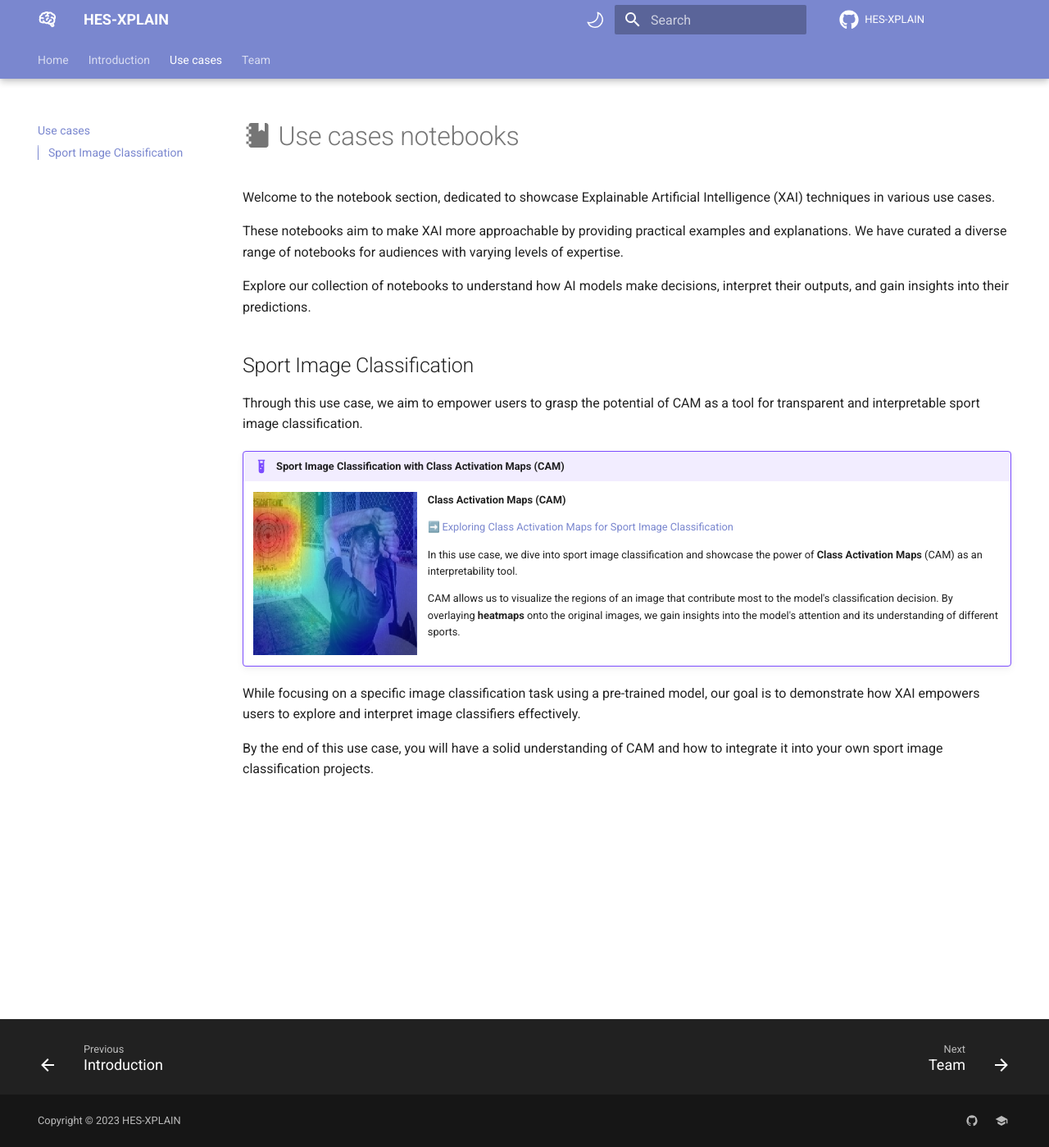
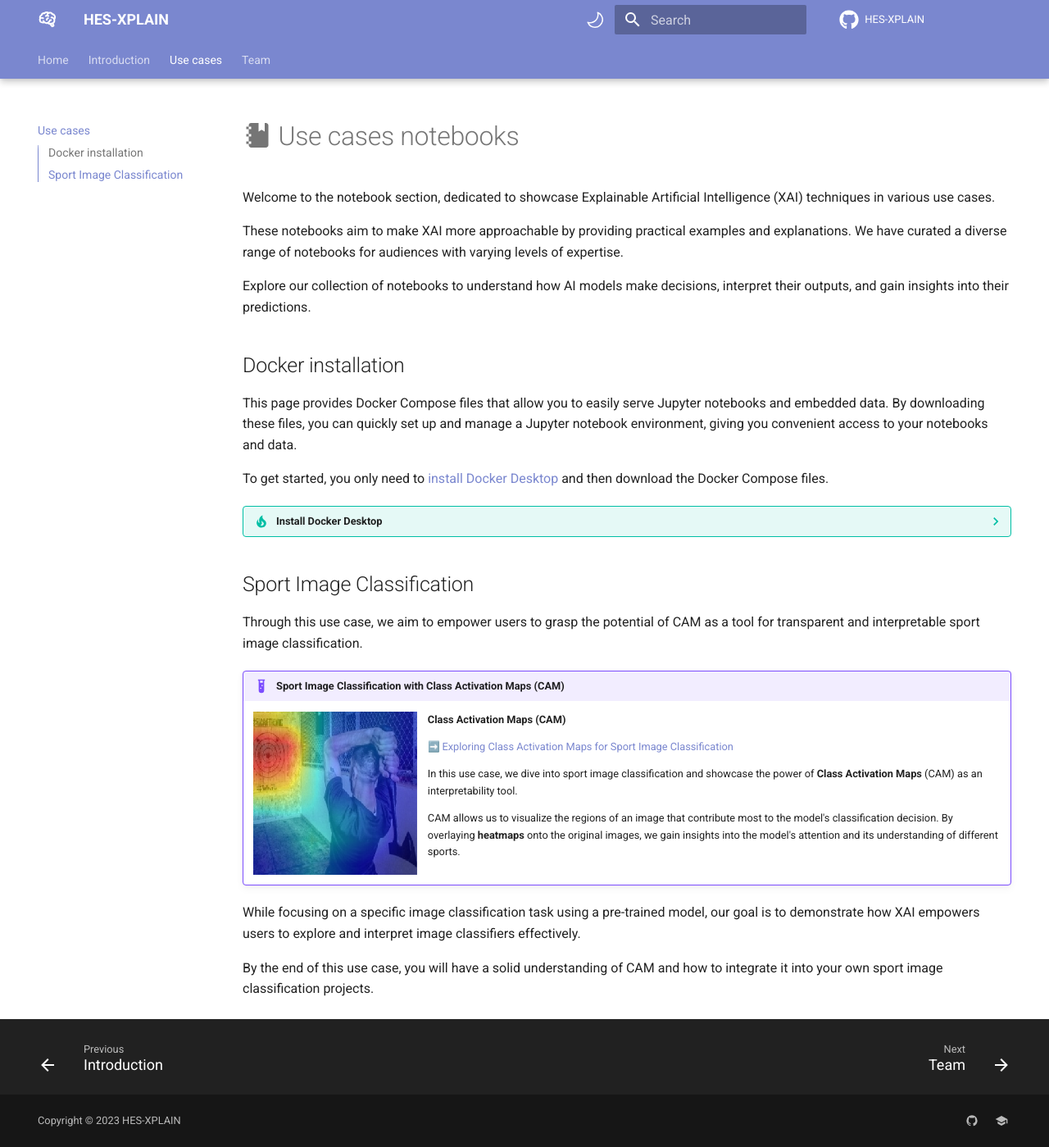
Before and after one commit to HES-XPLAIN/hes-xplain.github.io, an MkDocs documentation site: the page built from docs/notebooks.md, in a window 1280 px wide and 1399 px high. Shown: the whole window at 82% size. Built offline with MkDocs 1.6.1 and Material for MkDocs 9.7.7, drawn with Linux system fonts in a browser that asks for light colours; emoji names are drawn with the system emoji font; comment, search, counter and statistics services are not loaded.

Commit message:
Add Docker compose section

```diff
--- a/docs/notebooks.md
+++ b/docs/notebooks.md
@@ -5,6 +5,21 @@ Welcome to the notebook section, dedicated to showcase Explainable Artificial In
 These notebooks aim to make XAI more approachable by providing practical examples and explanations. We have curated a diverse range of notebooks for audiences with varying levels of expertise.
 
 Explore our collection of notebooks to understand how AI models make decisions, interpret their outputs, and gain insights into their predictions.
+
+## Docker installation
+
+This page provides Docker Compose files that allow you to easily serve Jupyter notebooks and embedded data. By downloading
+these files, you can quickly set up and manage a Jupyter notebook environment, giving you convenient access to your notebooks and data.
+
+To get started, you only need to [install Docker Desktop](https://www.docker.com/) and then download the Docker Compose files.
+
+??? tip "Install Docker Desktop"
+
+    * Go to the [Docker website](https://www.docker.com/)
+    * Download the appropriate Docker Desktop version for your operating system.
+    * Open a terminal or command prompt and run `docker version` to verify the installation.
+    * Downlaod the Docker Compose files on this page and launch them with `docker compose up`
+
 
 ## Sport Image Classification
 
```
